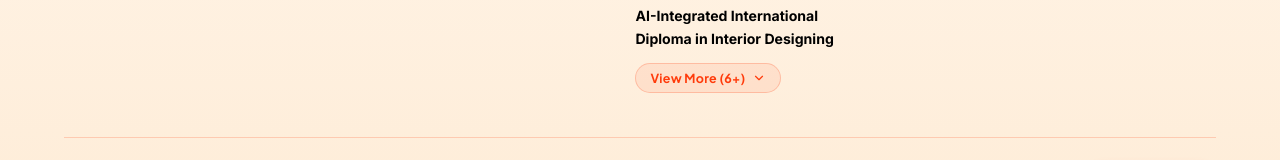
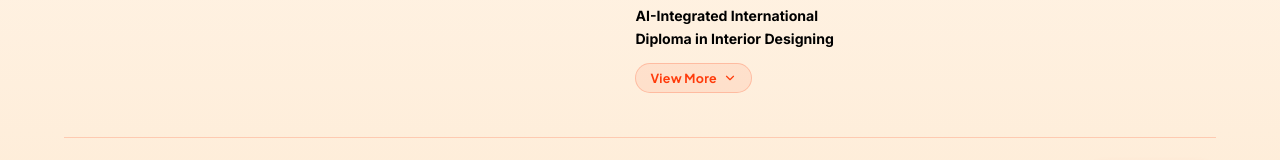
Before and after one commit to ClixDot/Eduzy, a React (Vite) app: page / in a window 1280 px wide. Shown: the part 7754-7914 px from the top of the page. Built offline with nearby package versions, Linux system fonts and the light colour scheme.

Commit message:
fix(footer): remove (6+) count badge from View More button

```diff
--- a/src/components/Footer.jsx
+++ b/src/components/Footer.jsx
@@ -136,7 +136,7 @@ export default function Footer() {
                 onClick={() => setShowAllPrograms(!showAllPrograms)}
                 aria-expanded={showAllPrograms}
               >
-                <span>{showAllPrograms ? 'View Less' : `View More (${popularCourses.length - 4}+)`}</span>
+                <span>{showAllPrograms ? 'View Less' : 'View More'}</span>
                 {showAllPrograms ? <ChevronUp size={14} /> : <ChevronDown size={14} />}
               </button>
             )}
```
